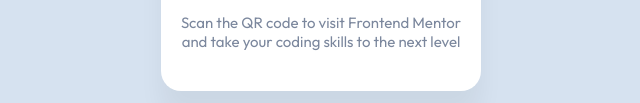
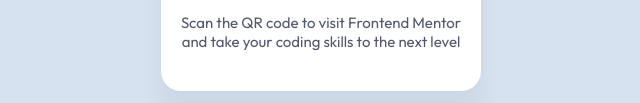
Before and after one commit to norman02/qr-component, a plain HTML site: page index.html in a window 1280 px wide. Shown: the part 548-651 px from the top of the page, without its empty margins (319-959 px from the left). Drawn offline with Linux system fonts and the light colour scheme.

Commit message:
complete a11y checklist

```diff
--- a/scss/abstracts/_variables.scss
+++ b/scss/abstracts/_variables.scss
@@ -3,7 +3,7 @@
 $desaturated-white: hsla(0, 0%, 0%, 0.05);
 $blue: hsla(216, 95%, 58%, 1);
 $dark-blue: hsla(218, 44%, 22%, 1);
-$gray: hsla(220, 15%, 55%, 1);
+$gray: #52566F;
 
 // Colors - Backgrounds
 $main-bg-color: $lite-blue;
```
Also changed, not shown: css/main.css, 1 other file.
